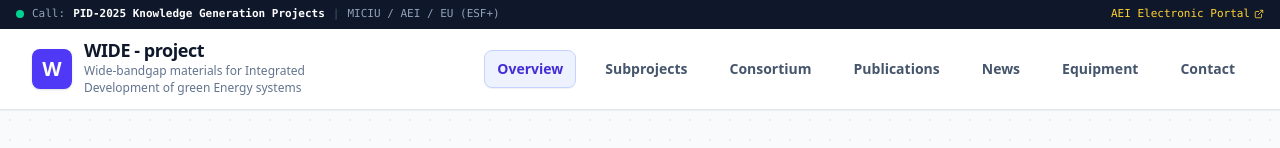
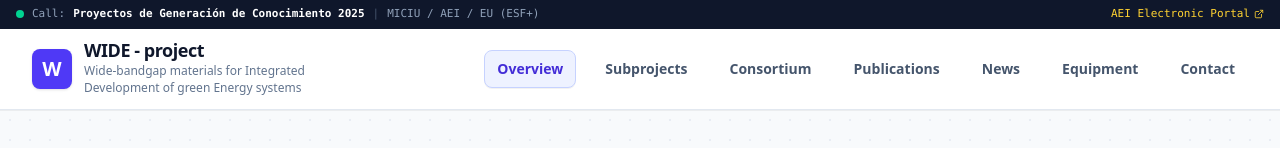
Before and after one commit to gmasmitja/WIDE, a React (Vite) app: page / in a window 1280 px wide. Shown: the top 148 px of the page. Built offline with nearby package versions, Linux system fonts and the light colour scheme.

Commit message:
fix: update funding call title to Spanish
Rename the PID-2025 project call title to match the official Spanish nomenclature for clarity.

```diff
--- a/src/components/Header.tsx
+++ b/src/components/Header.tsx
@@ -34,7 +34,7 @@ export const Header: React.FC<HeaderProps> = ({ activeTab, onSelectTab }) => {
           <div className="flex items-center gap-2 overflow-hidden text-ellipsis whitespace-nowrap">
             <span className="inline-block w-2 h-2 rounded-full bg-emerald-400 animate-pulse shrink-0" />
             <span className="text-slate-400">Call:</span>
-            <span className="font-semibold text-white">PID-2025 Knowledge Generation Projects</span>
+            <span className="font-semibold text-white">Proyectos de Generación de Conocimiento 2025</span>
             <span className="hidden sm:inline text-slate-600">|</span>
             <span className="hidden sm:inline text-slate-400">MICIU / AEI / EU (ESF+)</span>
           </div>
```
